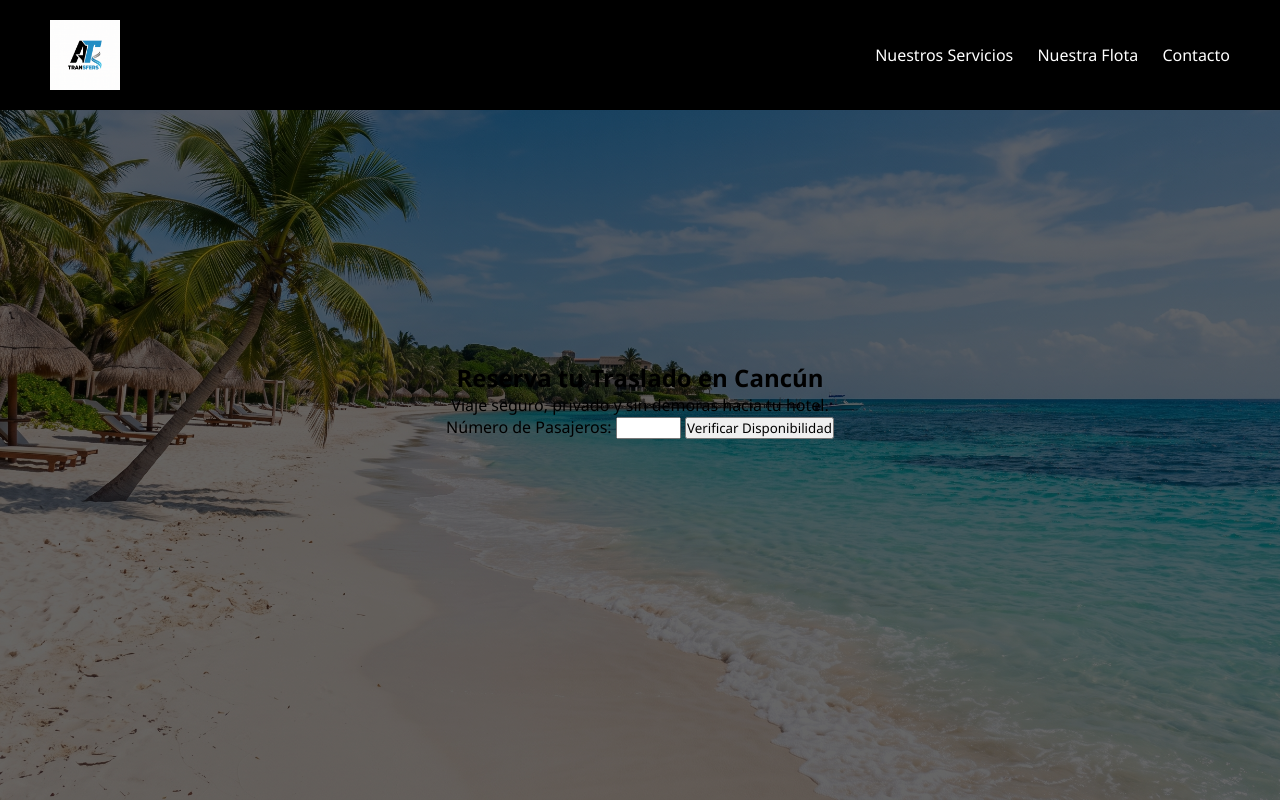
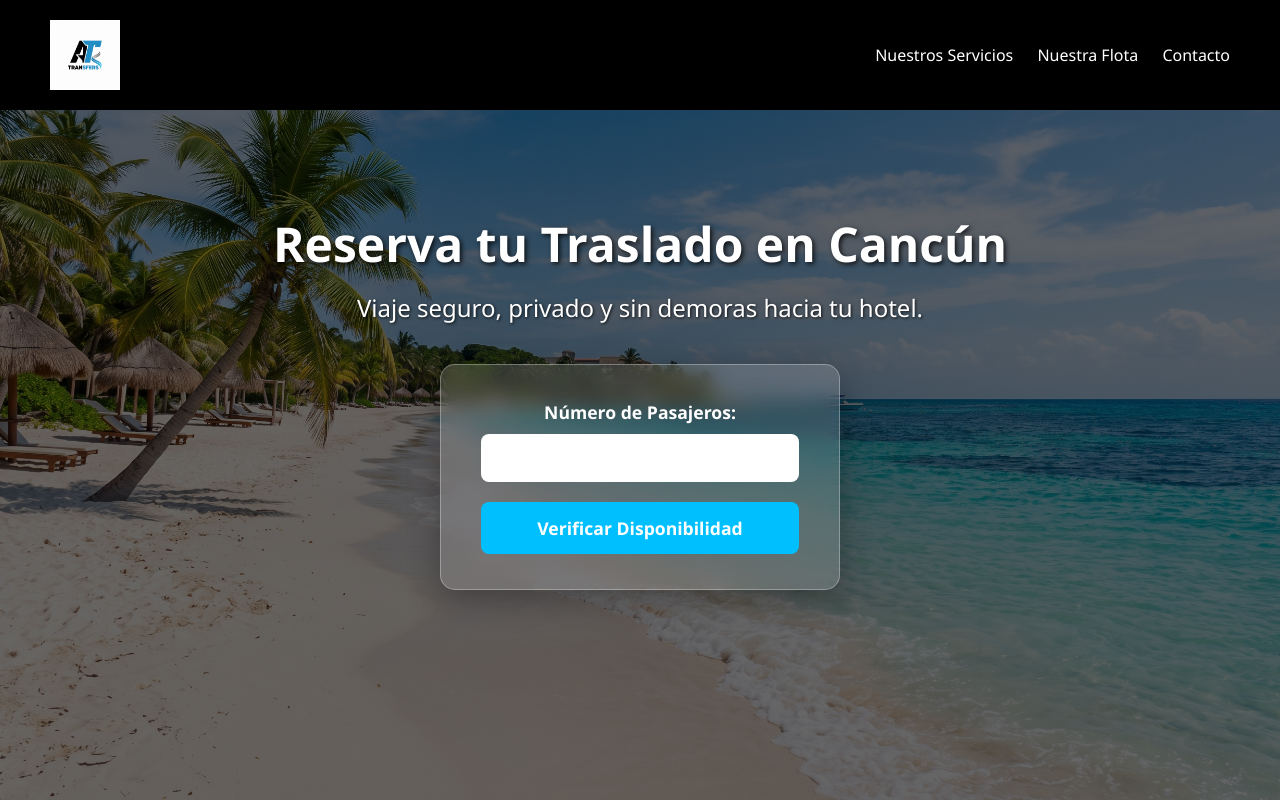
Before and after one commit to ale24hernan-ui/art-tours-transfer, a Flask app: page / in a window 1280 px wide. Shown: the top 801 px of the page. Run offline with Flask 3, Linux system fonts and the light colour scheme; some libraries are stand-ins or nearby versions.

Commit message:
feat: Implementacion de Glassmorphism en formulario de reservas y optimizacion tipografica

```diff
--- a/static/styles.css
+++ b/static/styles.css
@@ -148,3 +148,117 @@ nav a:hover {
     display: flex;
     align-items: center;
 }
+/* =========================================
+   ESTILOS DEL TEXTO HERO
+   ========================================= */
+
+/* Seleccionamos el título principal (h1) que está dentro de la sección hero */
+#hero h1 {
+    /* Cambiamos el color de la fuente a blanco puro para crear contraste máximo contra el fondo oscuro */
+    color: #ffffff;
+    /* Aumentamos el tamaño de la fuente a 3 unidades relativas (aprox 48px) para que sea imponente */
+    font-size: 3rem;
+    /* Agregamos una sombra negra sutil detrás del texto para que resalte aún más sobre zonas claras de la foto */
+    text-shadow: 2px 2px 5px rgba(0, 0, 0, 0.8);
+    /* Separamos el título del párrafo que le sigue agregando un margen inferior de 15 píxeles */
+    margin-bottom: 15px;
+}
+
+/* Seleccionamos el párrafo descriptivo (p) dentro del hero */
+#hero p {
+    /* Color blanco puro para coherencia visual */
+    color: #ffffff;
+    /* Tamaño de fuente intermedio, lo suficientemente grande para leerse en celulares */
+    font-size: 1.5rem;
+    /* Sombra paralela más suave para la lectura prolongada */
+    text-shadow: 1px 1px 3px rgba(0, 0, 0, 0.8);
+    /* Margen inferior amplio para empujar el formulario de reservas hacia abajo y respirar visualmente */
+    margin-bottom: 40px;
+}
+
+/* =========================================
+   EFECTO GLASSMORPHISM PARA EL FORMULARIO
+   ========================================= */
+
+/* Seleccionamos la caja que envuelve todo el formulario de reservación */
+.widget-reserva {
+    /* Aplicamos un fondo blanco casi transparente (15% de opacidad) simulando el vidrio */
+    background: rgba(255, 255, 255, 0.15);
+    /* La magia: Desenfoca (blur) los píxeles de la imagen de fondo que quedan detrás de esta caja */
+    backdrop-filter: blur(10px);
+    /* Suaviza los bordes para navegadores de Apple (Safari) */
+    -webkit-backdrop-filter: blur(10px);
+    /* Espacio interno amplio para que los elementos no choquen con los bordes del cristal */
+    padding: 35px 40px;
+    /* Redondeamos las esquinas de la caja de cristal para un aspecto amigable y moderno */
+    border-radius: 15px;
+    /* Agregamos un borde blanco ultra delgado y semitransparente para simular el reflejo de la luz en el cristal */
+    border: 1px solid rgba(255, 255, 255, 0.3);
+    /* Proyectamos una sombra difusa debajo de la caja para que parezca que flota sobre la arena */
+    box-shadow: 0 8px 32px rgba(0, 0, 0, 0.3);
+    /* Limitamos el ancho máximo para que no se estire demasiado en pantallas de PC gigantes */
+    max-width: 400px;
+    /* Asegura que el widget ocupe el 100% de su contenedor hasta llegar a los 400px de límite */
+    width: 100%;
+}
+
+/* Estilizamos las etiquetas de texto (Número de Pasajeros) dentro del widget */
+.widget-reserva label {
+    /* Texto blanco para contrastar con el cristal oscuro */
+    color: #ffffff;
+    /* Fuerza a que el texto ocupe toda su propia línea, empujando el input hacia abajo */
+    display: block;
+    /* Separación inferior entre la etiqueta y el cuadro de escritura */
+    margin-bottom: 10px;
+    /* Texto en negritas para mayor claridad funcional */
+    font-weight: bold;
+    /* Tamaño de texto estándar */
+    font-size: 1.1rem;
+}
+
+/* Estilizamos el cuadro donde el usuario escribe el número */
+.widget-reserva input {
+    /* Ancho completo para maximizar el área táctil en teléfonos móviles */
+    width: 100%;
+    /* Espaciado interno cómodo para escribir */
+    padding: 12px;
+    /* Margen inferior para separarlo del botón de envío */
+    margin-bottom: 20px;
+    /* Quitamos el borde negro estándar de HTML */
+    border: none;
+    /* Bordes ligeramente redondeados a juego con la caja principal */
+    border-radius: 8px;
+    /* Aumentamos el tamaño de los números que el turista escribe */
+    font-size: 1.1rem;
+}
+
+/* Estilizamos el botón de llamado a la acción (Call to Action) */
+.widget-reserva button {
+    /* Ancho al 100% para ser fácilmente clickeable */
+    width: 100%;
+    /* Aplicamos tu color oficial Azul Cian para resaltar la acción principal */
+    background-color: #00bfff;
+    /* Color de texto del botón en blanco */
+    color: #ffffff;
+    /* Espaciado interno para que sea un botón grueso y prominente */
+    padding: 14px;
+    /* Quitamos los bordes feos por defecto */
+    border: none;
+    /* Esquinas redondeadas congruentes con el diseño general */
+    border-radius: 8px;
+    /* Texto en negritas e incrementado para detonar urgencia y claridad */
+    font-weight: bold;
+    font-size: 1.1rem;
+    /* Cambia el cursor por una manita (pointer) indicando que es un elemento interactivo */
+    cursor: pointer;
+    /* Prepara una animación suave de 0.3 segundos para cuando el mouse pase por encima */
+    transition: background-color 0.3s ease, transform 0.2s ease;
+}
+
+/* Efecto al pasar el cursor sobre el botón (Hover) */
+.widget-reserva button:hover {
+    /* Oscurecemos ligeramente el azul cian para dar retroalimentación visual al usuario */
+    background-color: #0099cc;
+    /* Elevamos visualmente el botón 2 píxeles hacia arriba para dar sensación táctil */
+    transform: translateY(-2px);
+}
--- a/templates/index.html
+++ b/templates/index.html
@@ -10,7 +10,7 @@
 
     <!-- Conectamos el archivo CSS usando Jinja2 para que Flask construya la ruta dinámica exacta. -->
     <!-- Mantenemos el '?v=1.1' para forzar la actualización de la memoria caché del navegador (Cache Busting). -->
-    <link rel="stylesheet" href="{{ url_for('static', filename='styles.css') }}?v=1.1">
+    <link rel="stylesheet" href="{{ url_for('static', filename='styles.css') }}?v=1.2">
 </head> <!-- Cierra la cabecera. -->
 
 <body> <!-- Abre el cuerpo visible: todo lo que está aquí se renderizará en la pantalla del turista. -->
```
